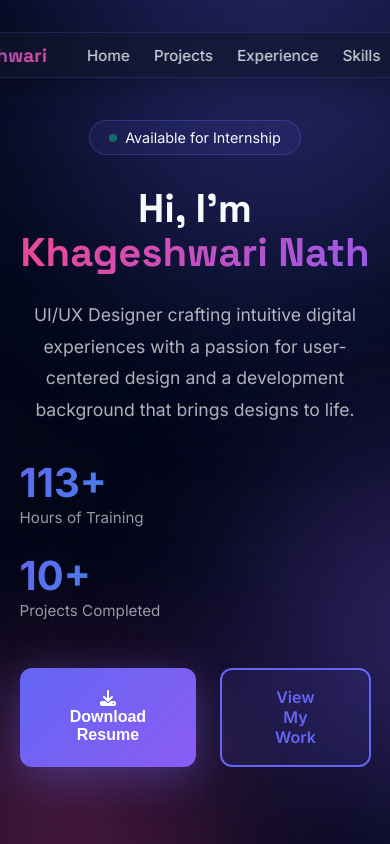
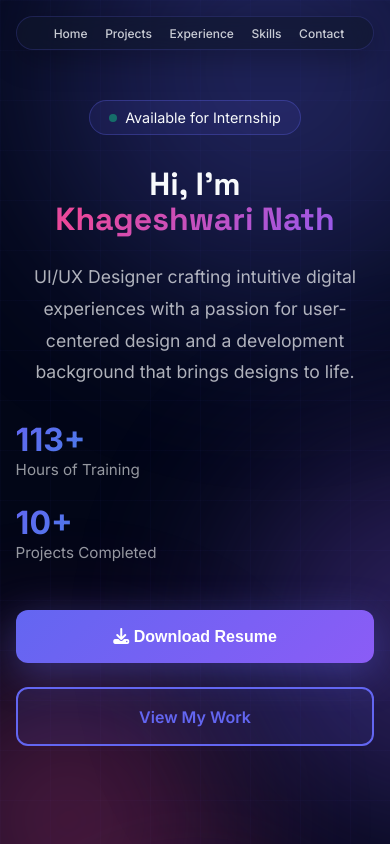
Before and after one commit to Khageshwari/khageshwari.github.io, a plain HTML site: page index.html in a window 390 px wide. Shown: the top 844 px of the page. Drawn offline with Linux system fonts and the light colour scheme.

Commit message:
fix: make mobile responsive

```diff
--- a/index.html
+++ b/index.html
@@ -130,6 +130,8 @@
     border-radius: 50px;
     padding: 0.8rem 2rem;
     box-shadow: 0 8px 32px rgba(0, 0, 0, 0.3);
+    width: auto;
+    max-width: 90%;
 }
 
 nav ul {
@@ -137,6 +139,8 @@
     list-style: none;
     gap: 2.5rem;
     align-items: center;
+    flex-wrap: wrap;
+    justify-content: center;
 }
 
         nav a {
@@ -1220,16 +1224,37 @@
         }
 
        @media (max-width: 768px) {
+    /* Full width on mobile */
+    section {
+        padding: 6rem 4%;
+    }
+
     nav {
-                padding: 0.6rem 1.5rem;
+        top: 1rem;
+        padding: 0.5rem 1rem;
+        border-radius: 25px;
+        max-width: 95%;
+        width: calc(100% - 2rem);
     }
 
     nav ul {
-                gap: 1.5rem;
+        gap: 0.8rem;
+        font-size: 0.85rem;
+    }
+
+    nav a {
+        font-size: 0.8rem;
+        padding: 0.3rem;
     }
 
     .logo-nav {
-                font-size: 1.2rem;
+        font-size: 1rem;
+        margin-right: 0.5rem;
+    }
+
+    .hero {
+        padding: 0 4%;
+        padding-top: 100px;
     }
 
     .hero h1 {
@@ -1283,8 +1308,58 @@
     .education-degree {
         font-size: 1.5rem;
     }
-        }
-
+
+    /* Make cards full width on mobile */
+    .skills-grid,
+    .certifications-grid,
+    .projects-grid {
+        grid-template-columns: 1fr;
+    }
+
+    .project-content {
+        padding: 2rem 1.5rem;
+    }
+
+    /* Adjust buttons for mobile */
+    .cta-buttons {
+        flex-direction: column;
+        width: 100%;
+    }
+
+    .btn {
+        width: 100%;
+        text-align: center;
+    }
+}
+@media (max-width: 480px) {
+    nav ul {
+        gap: 0.5rem;
+    }
+
+    nav a {
+        font-size: 0.75rem;
+    }
+
+    .logo-nav {
+        display: none; /* Hide logo on very small screens to save space */
+    }
+
+    .hero h1 {
+        font-size: 2rem;
+    }
+
+    .stat-number {
+        font-size: 2rem;
+    }
+
+    .section-title {
+        font-size: 1.8rem;
+    }
+
+    .project-title {
+        font-size: 1.6rem;
+    }
+}
         /* Animation Classes */
         .reveal {
             opacity: 0;
```
Lines whose indentation alone changed are shown as unchanged.
